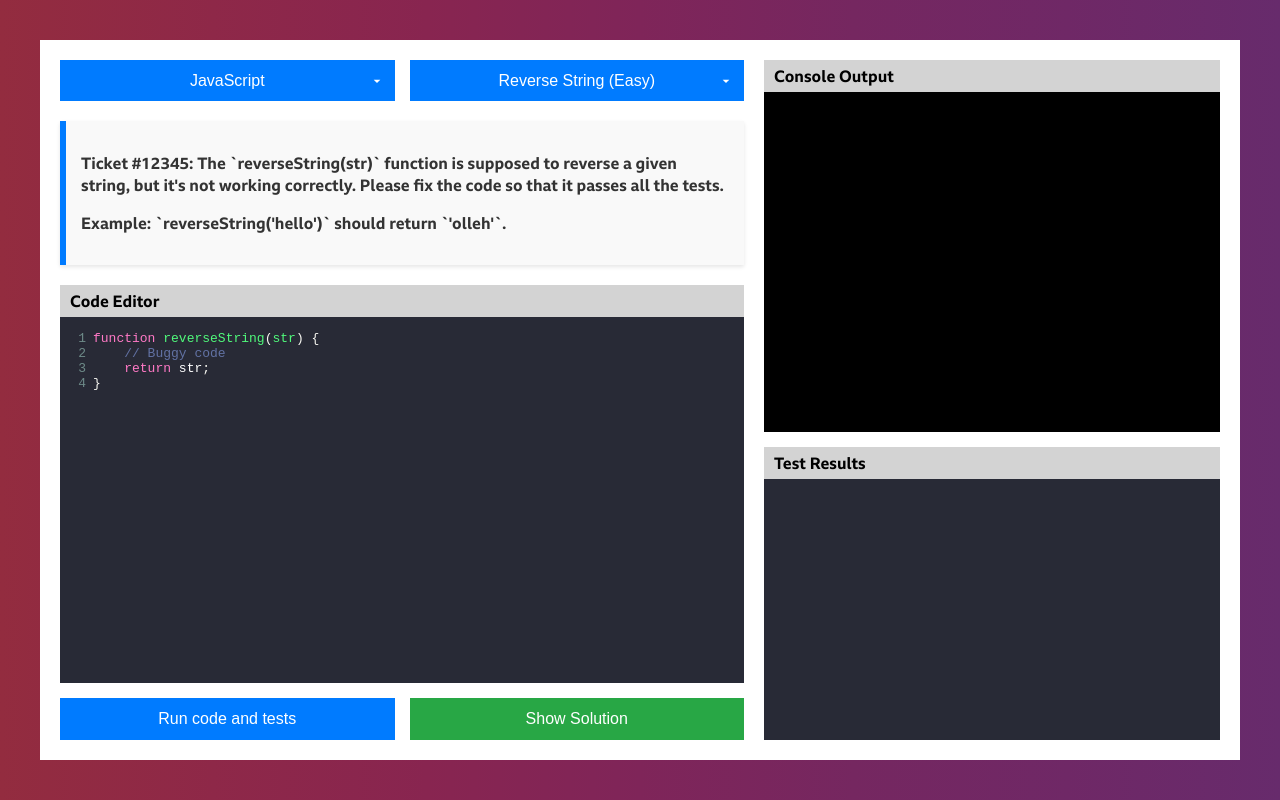
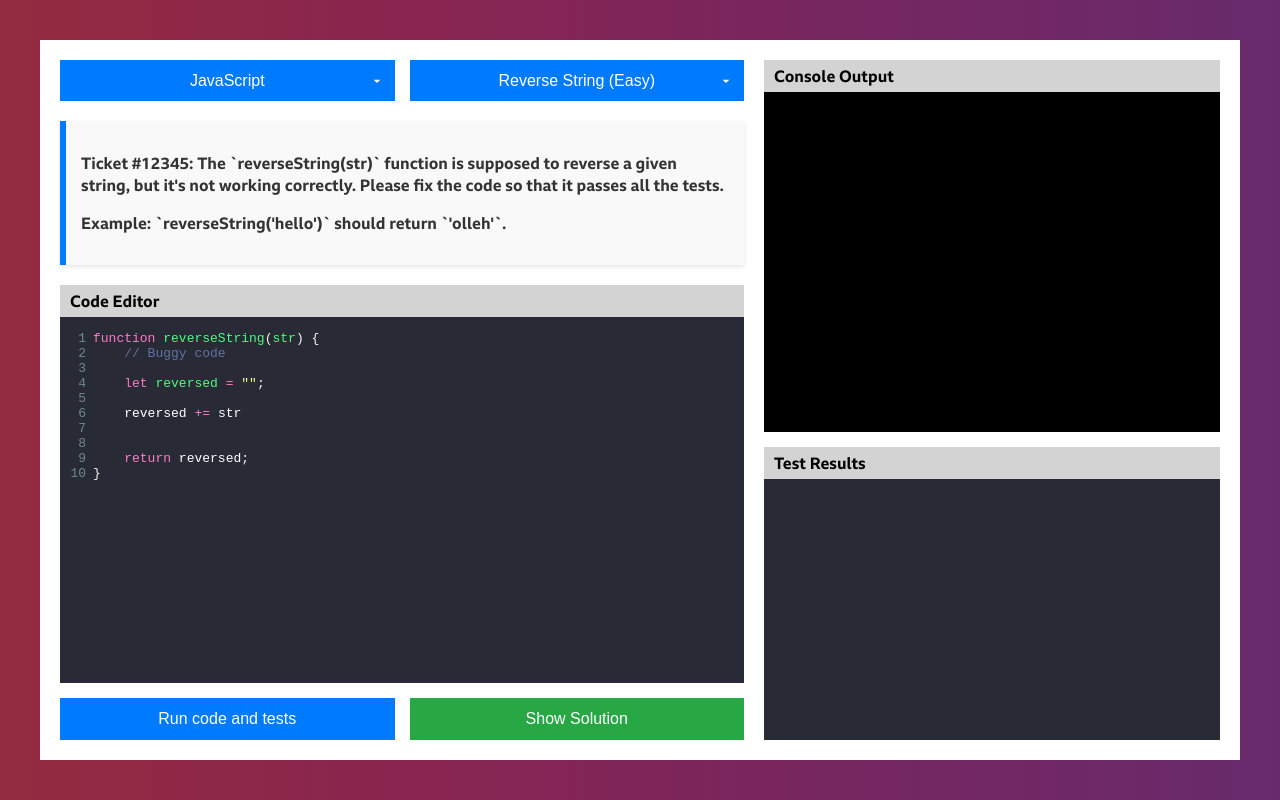
Before and after one commit to callumjfortune/TTDChallenge, a plain HTML site: page index.html in a window 1280 px wide. Shown: the part 800-1600 px from the top of the page. Drawn offline with nearby package versions, Linux system fonts and the light colour scheme.

Commit message:
Make dummy code look more legit

```diff
--- a/index.html
+++ b/index.html
@@ -243,7 +243,13 @@
                     functionName: "reverseString",
                     starterCode: `function reverseString(str) {
     // Buggy code
-    return str;
+
+  	let reversed = "";
+
+	reversed += str
+
+
+    return reversed;
 }`,
                     solutionCode: `function reverseString(str) {
     let reversed = '';
@@ -266,8 +272,16 @@
                     difficulty: "Easy",
                     functionName: "countVowels",
                     starterCode: `function countVowels(str) {
+
     // Buggy code
-    return 0;
+
+	for (var i = 0;i < str.length();i++ ){
+
+	return i
+
+
+	}
+
 }`,
                     solutionCode: `function countVowels(str) {
     let count = 0;
@@ -295,7 +309,10 @@
                     functionName: "isPalindrome",
                     starterCode: `function isPalindrome(str) {
     // Buggy code
-    return false;
+
+	let string = str + str
+
+    return string;
 }`,
                     solutionCode: `function isPalindrome(str) {
     let left = 0;
@@ -324,6 +341,12 @@
                     functionName: "isAnagram",
                     starterCode: `function isAnagram(str1, str2) {
     // Buggy code
+
+	if (str1 == str2) {
+	  return true
+
+	}
+
     return false;
 }`,
                     solutionCode: `function isAnagram(str1, str2) {
@@ -364,7 +387,10 @@
                     functionName: "reverse_string",
                     starterCode: `def reverse_string(s):
     # Buggy code
-    return s`,
+
+    string = s.backwards()
+
+    return string`,
                     solutionCode: `def reverse_string(s):
     reversed_s = ''
     for i in range(len(s)-1, -1, -1):
@@ -408,6 +434,12 @@
                     functionName: "is_palindrome",
                     starterCode: `def is_palindrome(s):
     # Buggy code
+
+    if (s == s.backwards()) {
+
+        return True
+    }
+
     return False`,
                     solutionCode: `def is_palindrome(s):
     left = 0
@@ -433,6 +465,12 @@
                     functionName: "is_anagram",
                     starterCode: `def is_anagram(str1, str2):
     # Buggy code
+
+    if (str1 != str2):
+
+        print("this is supposed to work! :(")
+        return True
+
     return False`,
                     solutionCode: `def is_anagram(str1, str2):
     def build_char_map(s):
```
